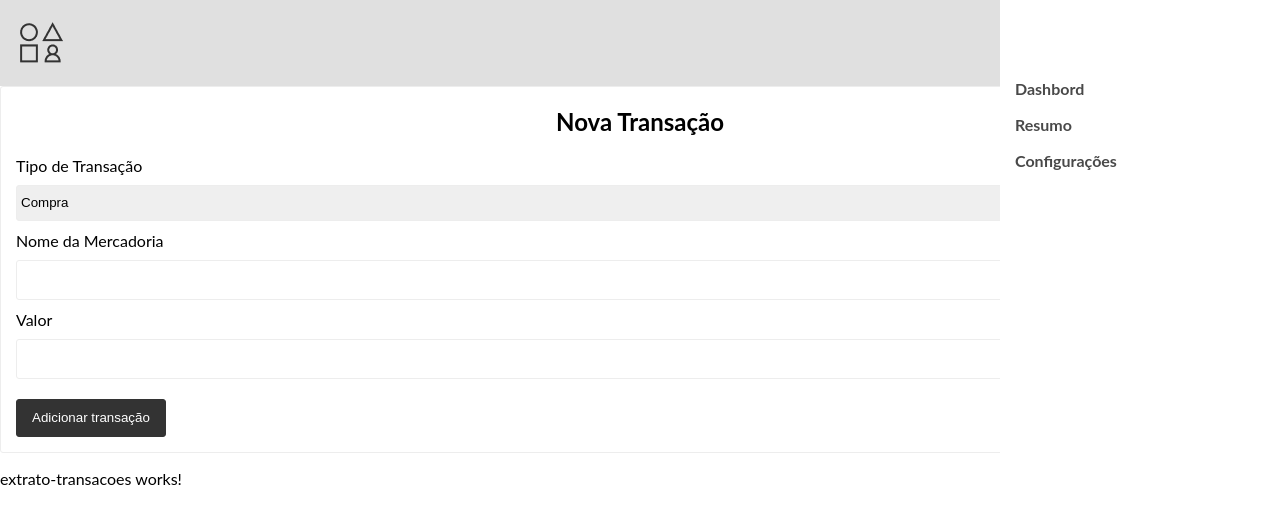
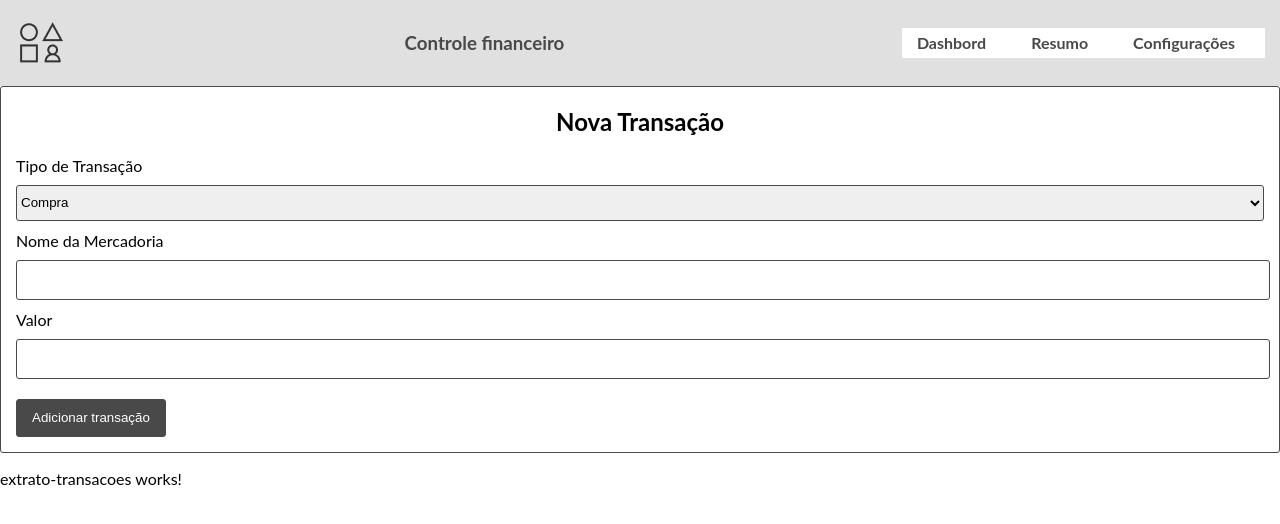
Before and after one commit to CharlesPresidente/via-varejo, an Angular app: page / in a window 1280 px wide. Shown: the top 524 px of the page. Built offline with nearby package versions, Linux system fonts and the light colour scheme.

Commit message:
finalizar menu

```diff
--- a/src/app/components/nova-transacao/nova-transacao.component.scss
+++ b/src/app/components/nova-transacao/nova-transacao.component.scss
@@ -1,7 +1,9 @@
+@import '~src/assets/sass/styles';
+
 .nova-transacao {
   display: flex;
   flex-direction: column;
-  border-bottom: 1px solid #ededed;
+  border-bottom: $border;
   padding: 15px;
 
   h2 {
@@ -18,16 +20,16 @@
     width: 100%;
     height: 36px;
     margin: 10px 0;
-    border: 1px solid #ededed;
+    border: $border;
     border-radius: 3px;
   }
 
   button {
     width: 100%;
-    background-color: #333333;
+    background-color: $grey;
     color: white;
     line-height: 36px;
-    border: 1px solid #333333;
+    border: $border;
     border-radius: 3px;
     margin-top: 10px;
   }
@@ -35,7 +37,7 @@
   @media screen and (min-width: 768px) {
     padding-top: 0px;
     border-radius: 3px;
-    border: 1px solid #ededed;
+    border: $border;
 
     h2 {
       display: block;
--- a/src/app/shared/menu/menu.component.html
+++ b/src/app/shared/menu/menu.component.html
@@ -7,8 +7,8 @@
     <img class="icon" [src]="menuIcon" alt="menu">
   </button>
 
-  <ul class="menu-aberto">
+  <ul>
     <img class="icon" [src]="fecharIcon" alt="fechar" (click)="toggleMenu()">
-    <li *ngFor="let i of menuObject">{{i}}</li>
+    <li *ngFor="let i of menuObject"><a href="#">{{i}}</a></li>
   </ul>
 </section>
--- a/src/app/shared/menu/menu.component.scss
+++ b/src/app/shared/menu/menu.component.scss
@@ -17,22 +17,45 @@
   }
 
   ul {
-    position: absolute;
+    position: fixed;
     top: 0;
-    right: 0;
-    width: 280px;
+    right: -100%;
+    min-width: 280px;
     height: 100%;
     margin: 0;
     padding: 0;
     background-color: $grey;
+    transition: right ease .3s;
 
     img {
       margin: 15px;
     }
+
+    li {
+      font-weight: bold;
+      width: 100%;
+      line-height: 30px;
+      text-align: right;
+      list-style-type: none;
+
+      a {
+        color: white;
+        text-decoration: none;
+        padding-right: 15px;
+      }
+    }
+
+    li:last-of-type {
+      background-color: #ededed;
+
+      a {
+        color: $grey;
+      }
+    }
   }
 
   &-aberto {
-    background-color: red;
+    right: 0 !important;
   }
 
   @media screen and (min-width: 1024px) {
@@ -41,18 +64,28 @@
     }
 
     ul {
+      position: relative;
+      right: 0;
+      display: flex;
+      justify-content: space-around;
+      line-height: 36px;
+      background-color: #E0E0E0;
+      align-items: center;
 
-      justify-content: space-around;
-      text-decoration: none;
-      list-style: none;
-      line-height: 36px;
+      img {
+        display: none;
+      }
 
-      background-color: white;
+      li,
+      li:last-of-type {
+        padding: 0 15px;
+        background-color: white;
 
-      li {
-        padding: 0 15px;
-        font-weight: bold;
+        a {
+          color: $grey;
+        }
       }
+
     }
   }
 }
--- a/src/app/shared/menu/menu.component.ts
+++ b/src/app/shared/menu/menu.component.ts
@@ -18,6 +18,7 @@ export class MenuComponent implements OnInit {
   }
 
   toggleMenu(): void {
-    console.log('abrir');
+    let menu = document.querySelector('ul');
+    menu.classList.toggle('menu-aberto');
   }
 }
--- a/src/assets/sass/styles.scss
+++ b/src/assets/sass/styles.scss
@@ -1,3 +1,4 @@
+$border: 1px solid #494949;
 $icon: 20px;
 $grey: #494949;
 
```
